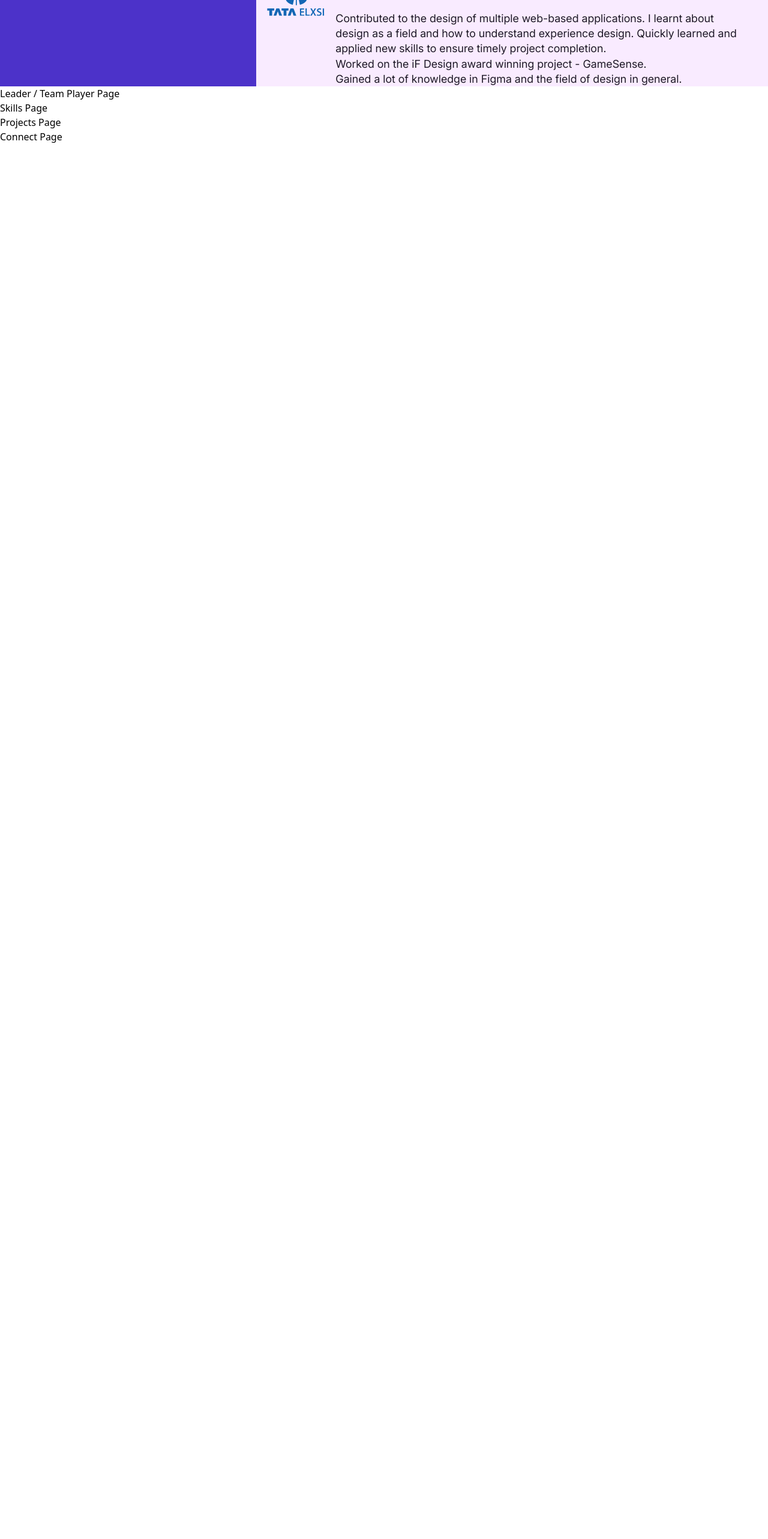
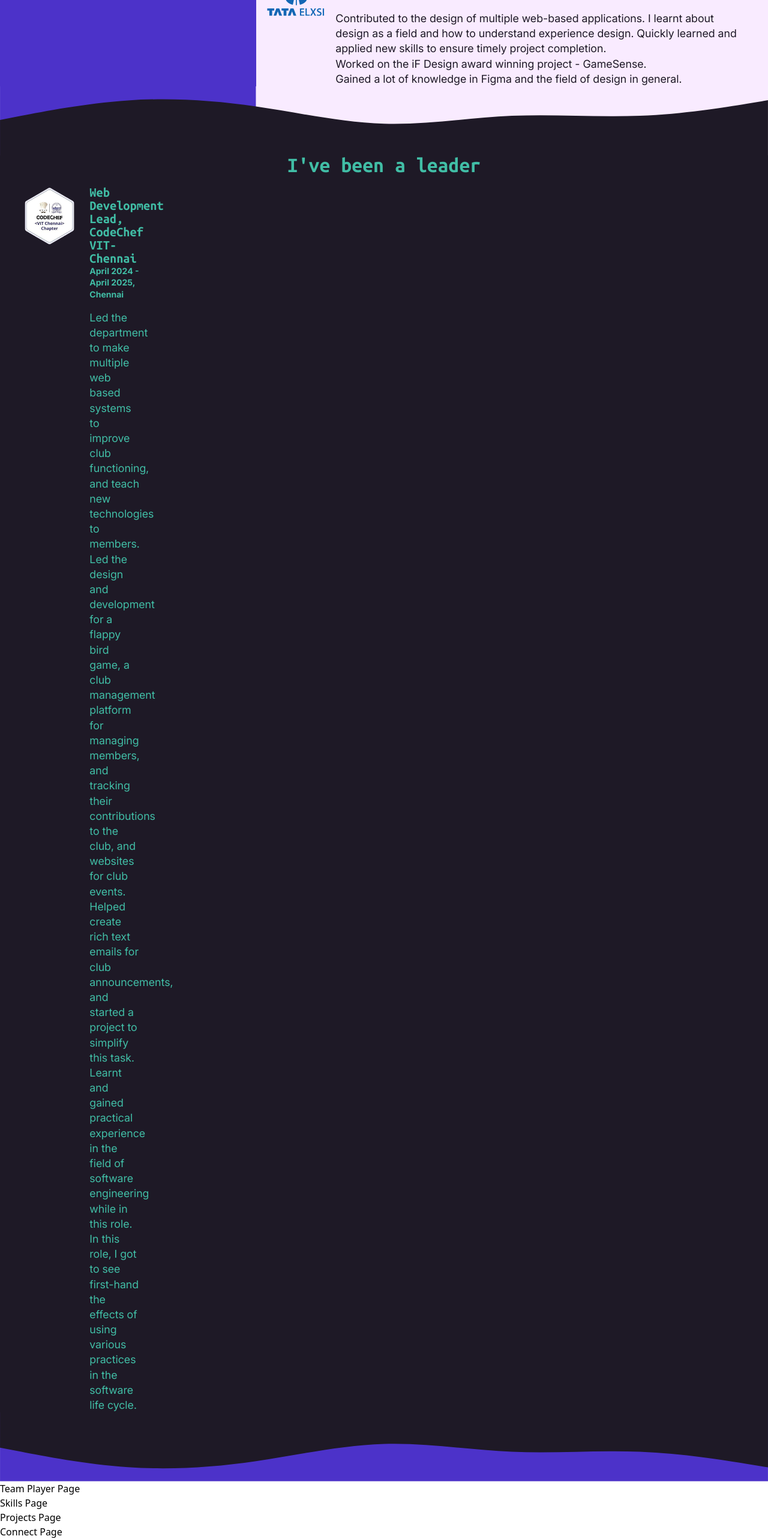
Before and after one commit to poseidon0z/Portfolio-v2, a React (Vite) app: page / in a window 1280 px wide. Shown: the part 1511-4077 px from the top of the page at 60% size. Before the commit the page ends 1751 px from the top, so only its background shows below. Built offline with nearby package versions, Linux system fonts and the light colour scheme.

Commit message:
Added leader section

```diff
--- a/src/App.tsx
+++ b/src/App.tsx
@@ -1,10 +1,11 @@
-import Navbar from "./components/General/Navbar";
-import Connect from "./pages/Connect";
-import Experience from "./pages/Experience";
-import Landing from "./pages/Landing";
-import LeaderTeamPlayer from "./pages/LeaderTeamPlayer";
-import Projects from "./pages/Projects";
-import Skills from "./pages/Skills";
+import Navbar from './components/General/Navbar';
+import Connect from './pages/Connect';
+import Experience from './pages/Experience';
+import Landing from './pages/Landing';
+import Leader from './pages/Leader';
+import TeamPlayer from './pages/TeamPlayer';
+import Projects from './pages/Projects';
+import Skills from './pages/Skills';
 
 function App() {
   return (
@@ -12,7 +13,8 @@ function App() {
       <Navbar />
       <Landing />
       <Experience />
-      <LeaderTeamPlayer />
+      <Leader />
+      <TeamPlayer />
       <Skills />
       <Projects />
       <Connect />
--- a/src/components/Experience/CompanyItem.tsx
+++ b/src/components/Experience/CompanyItem.tsx
@@ -11,14 +11,24 @@ type ExperienceData = {
   image: string;
 };
 
-const CompanyItem: React.FC<{ data: ExperienceData }> = ({ data }) => {
+const CompanyItem: React.FC<{
+  data: ExperienceData;
+  left?: number;
+  right?: number;
+}> = ({ data, left = 1, right = 7 }) => {
+  // normalize spans to positive integers
+  const leftSpan = Math.max(1, Math.floor(left));
+  const rightSpan = Math.max(1, Math.floor(right));
+  const total = leftSpan + rightSpan;
+  // prefer an explicit total when it differs from default 8
+  const gridColsClass = total === 8 ? 'grid-cols-8' : `grid-cols-${total}`;
   return (
     <div className="w-full">
-      <div className="grid grid-cols-8">
-        <div className="col-span-1">
+      <div className={`grid ${gridColsClass}`}>
+        <div className={`col-span-${leftSpan}`}>
           <img src={data.image} alt={data.company} className="w-full h-auto" />
         </div>
-        <div className="col-span-7 text-left pl-4">
+        <div className={`col-span-${rightSpan}  text-left pl-4`}>
           <Heading level={6}>
             {data.heading}, {data.company}
           </Heading>
--- /dev/null
+++ b/src/pages/Leader.tsx
@@ -0,0 +1,52 @@
+import React from 'react';
+import CodeChef from '../assets/Experience/CodeChef.png';
+import CompanyItem from '../components/Experience/CompanyItem';
+import Heading from '../components/General/Heading';
+
+const experienceData = {
+  1: {
+    heading: 'Web Development Lead',
+    company: 'CodeChef VIT-Chennai',
+    time: 'April 2024 - April 2025',
+    location: 'Chennai',
+    description:
+      'Led the department to make multiple web based systems to improve club functioning, and teach new technologies to members. Led the design and development for a flappy bird game, a club management platform for managing members, and tracking their contributions to the club, and websites for club events.\nHelped create rich text emails for club announcements, and started a project to simplify this task.\nLearnt and gained practical experience in the field of software engineering while in this role. In this role, I got to see first-hand the effects of using various practices in the software life cycle.',
+    image: CodeChef,
+  },
+};
+
+const Leader: React.FC = () => {
+  return (
+    <>
+      <svg id="visual" viewBox="0 0 1440 129">
+        <rect x="0" y="0" width="480" height="129" fill="#4c32c9" />
+        <rect x="480" y="0" width="960" height="129" fill="#f9ebff" />
+        <path
+          d="M0 63L40 55.2C80 47.3 160 31.7 240 26.3C320 21 400 26 480 37.7C560 49.3 640 67.7 720 70C800 72.3 880 58.7 960 55.2C1040 51.7 1120 58.3 1200 55.2C1280 52 1360 39 1400 32.5L1440 26L1440 130L1400 130C1360 130 1280 130 1200 130C1120 130 1040 130 960 130C880 130 800 130 720 130C640 130 560 130 480 130C400 130 320 130 240 130C160 130 80 130 40 130L0 130Z"
+          fill="#1e1926"
+          stroke-linecap="round"
+          stroke-linejoin="miter"
+        ></path>
+      </svg>
+      <div className="bg-blackish text-seaweed px-8 flex flex-col gap-4">
+        <Heading level={4} className="text-center">
+          I've been a leader
+        </Heading>
+        <CompanyItem data={experienceData[1]} left={1} right={11} />
+      </div>
+      <svg id="visual" viewBox="0 0 1440 129">
+        <g transform="scale(1,-1) translate(0,-129)">
+          <rect x="0" y="0" width="1440" height="129" fill="#4c32c9" />
+          <path
+            d="M0 63L40 55.2C80 47.3 160 31.7 240 26.3C320 21 400 26 480 37.7C560 49.3 640 67.7 720 70C800 72.3 880 58.7 960 55.2C1040 51.7 1120 58.3 1200 55.2C1280 52 1360 39 1400 32.5L1440 26L1440 130L1400 130C1360 130 1280 130 1200 130C1120 130 1040 130 960 130C880 130 800 130 720 130C640 130 560 130 480 130C400 130 320 130 240 130C160 130 80 130 40 130L0 130Z"
+            fill="#1e1926"
+            stroke-linecap="round"
+            stroke-linejoin="miter"
+          ></path>
+        </g>
+      </svg>
+    </>
+  );
+};
+
+export default Leader;
--- a/src/pages/LeaderTeamPlayer.tsx
+++ b/src/pages/TeamPlayer.tsx
@@ -1,9 +1,9 @@
-import React from "react";
+import React from 'react';
 
 const LeaderTeamPlayer: React.FC = () => {
   return (
     <div>
-      <h1>Leader / Team Player Page</h1>
+      <h1>Team Player Page</h1>
     </div>
   );
 };
```
Also changed, not shown: src/assets/Experience/CodeChef.png (added).
